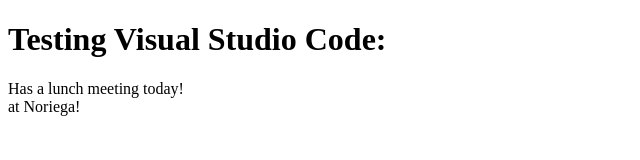
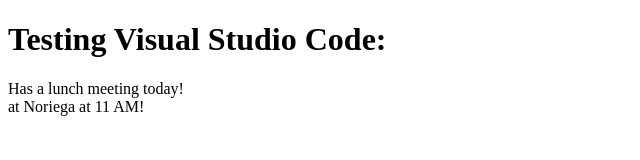
Before and after one commit to icehousesf/Test, a plain HTML site: page index.html in a window 1280 px wide. Shown: the full height of the page, 0-640 px from the left. Drawn offline with Linux system fonts and the light colour scheme.

Commit message:
add time to index.html. stage and commit from GitKraken

```diff
--- a/index.html
+++ b/index.html
@@ -7,6 +7,6 @@
 <body>
     <h1> Testing Visual Studio Code: </h1>
     <p> Has a lunch meeting today! <br>
-    at Noriega! </p>
+    at Noriega at 11 AM! </p>
 </body>
 </html>
```
